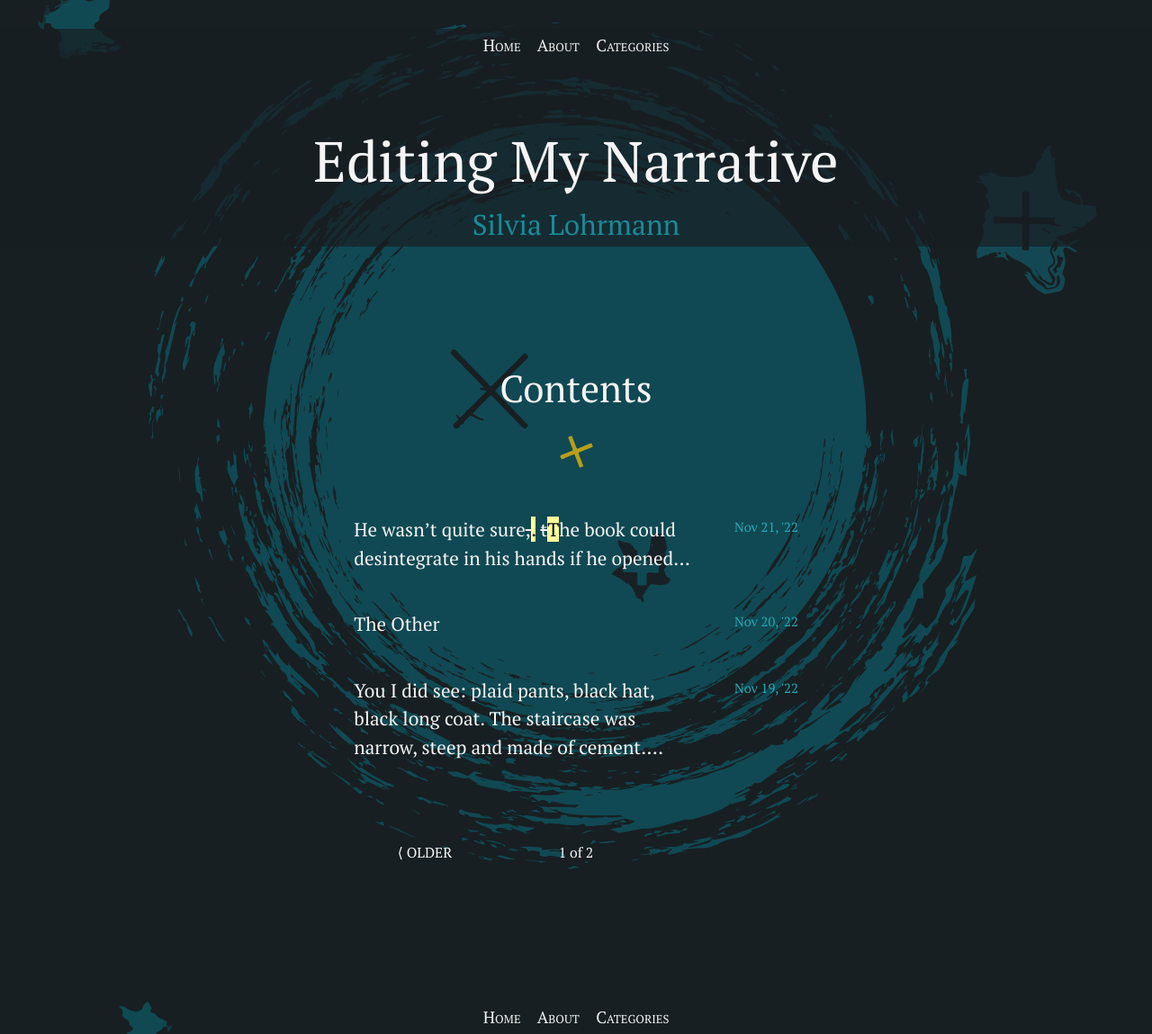
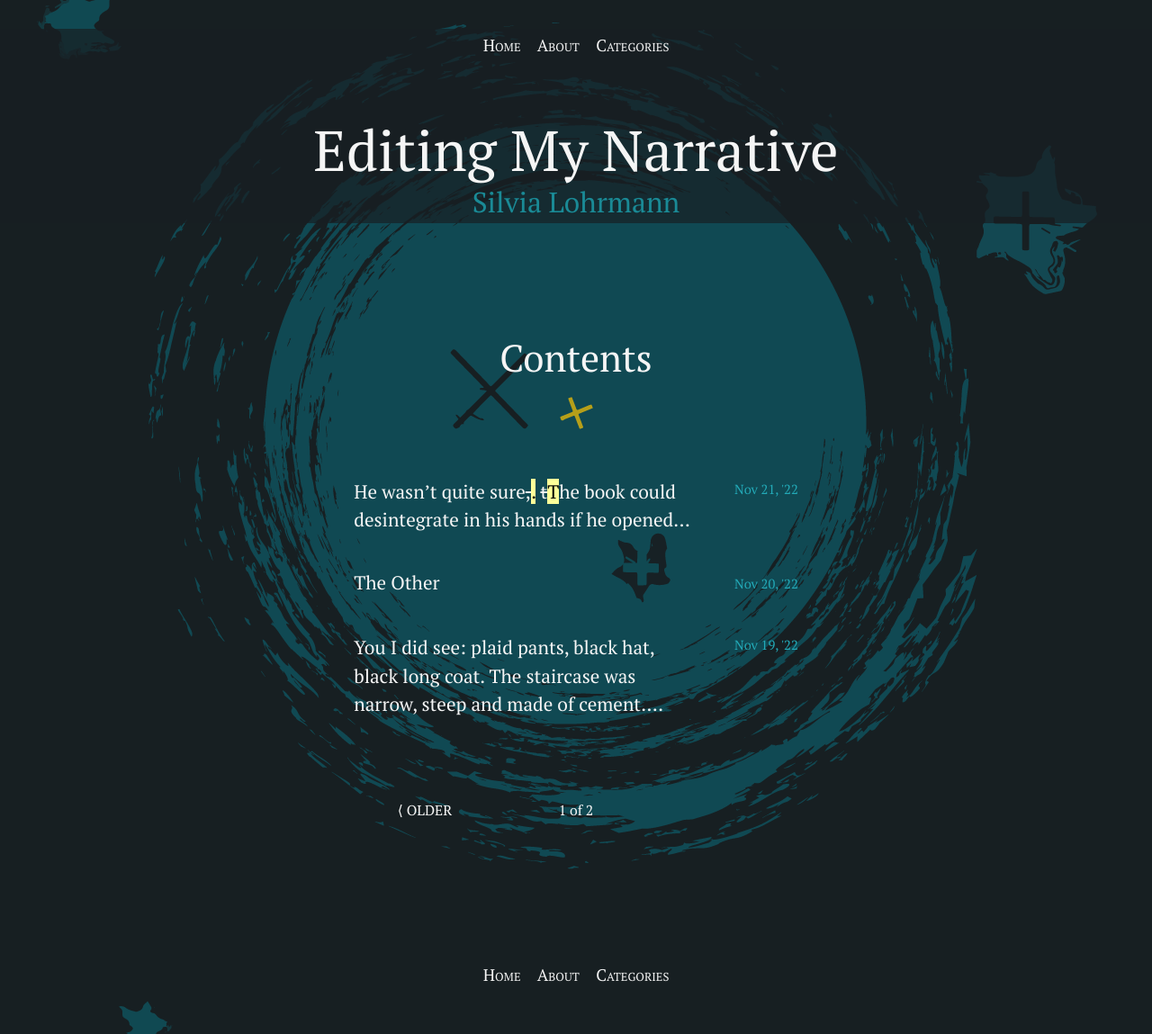
Before and after one commit to silvialohrmann/editorial, a Jekyll site: the page built from index.html, in a window 1280 px wide. Shown: the whole page at 90% size. Built offline with Jekyll 4.4.1, drawn with Linux system fonts in a browser that asks for light colours; the list of posts is cut into pages by our own code.

Commit message:
Update _base.scss

```diff
--- a/_sass/_base.scss
+++ b/_sass/_base.scss
@@ -9,6 +9,7 @@ body {
 h1 {
   font-size: 3em;
   margin: .5em auto;
+  line-height: 1.1;
 }
 
 h2 {
```
